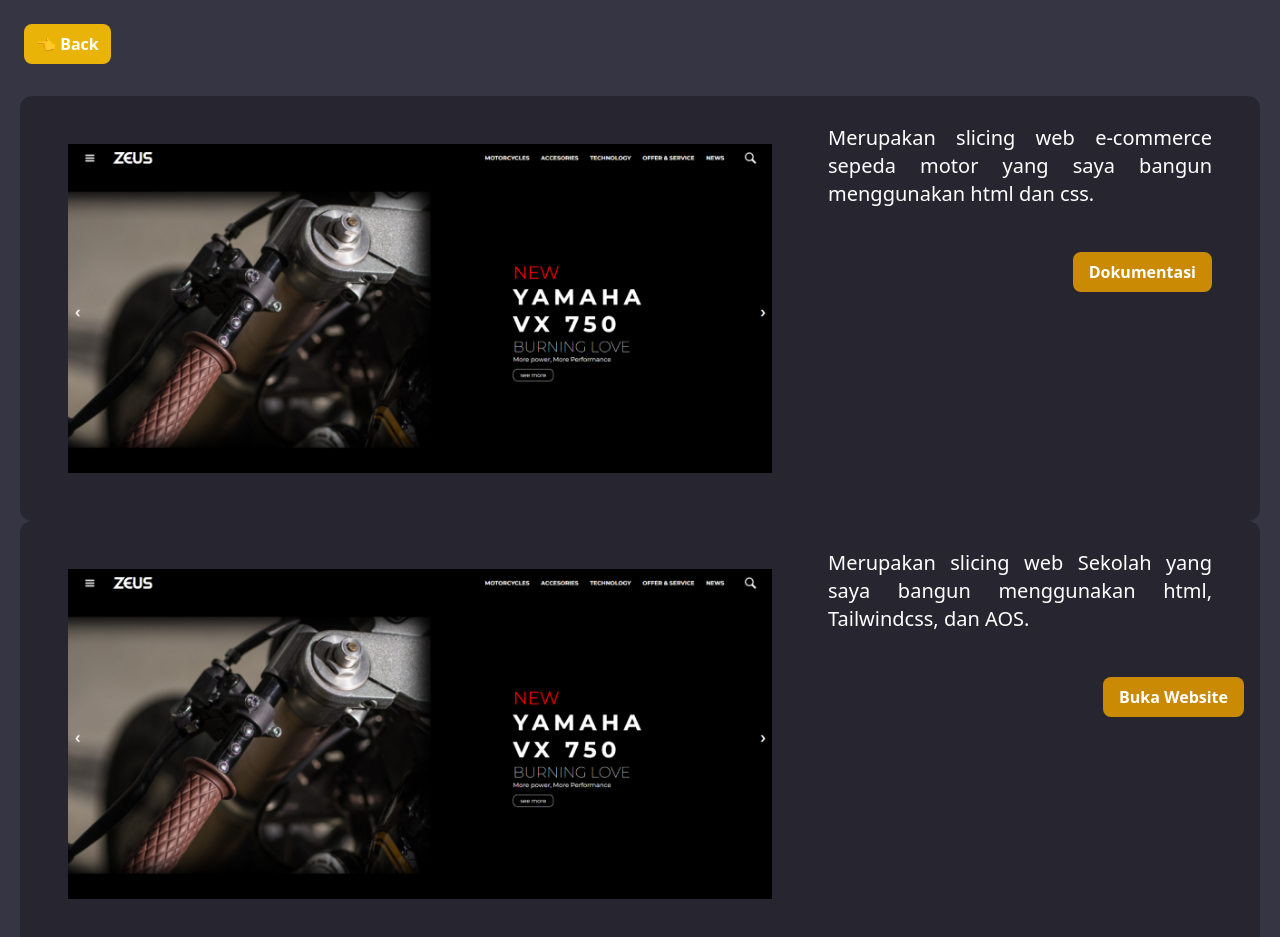
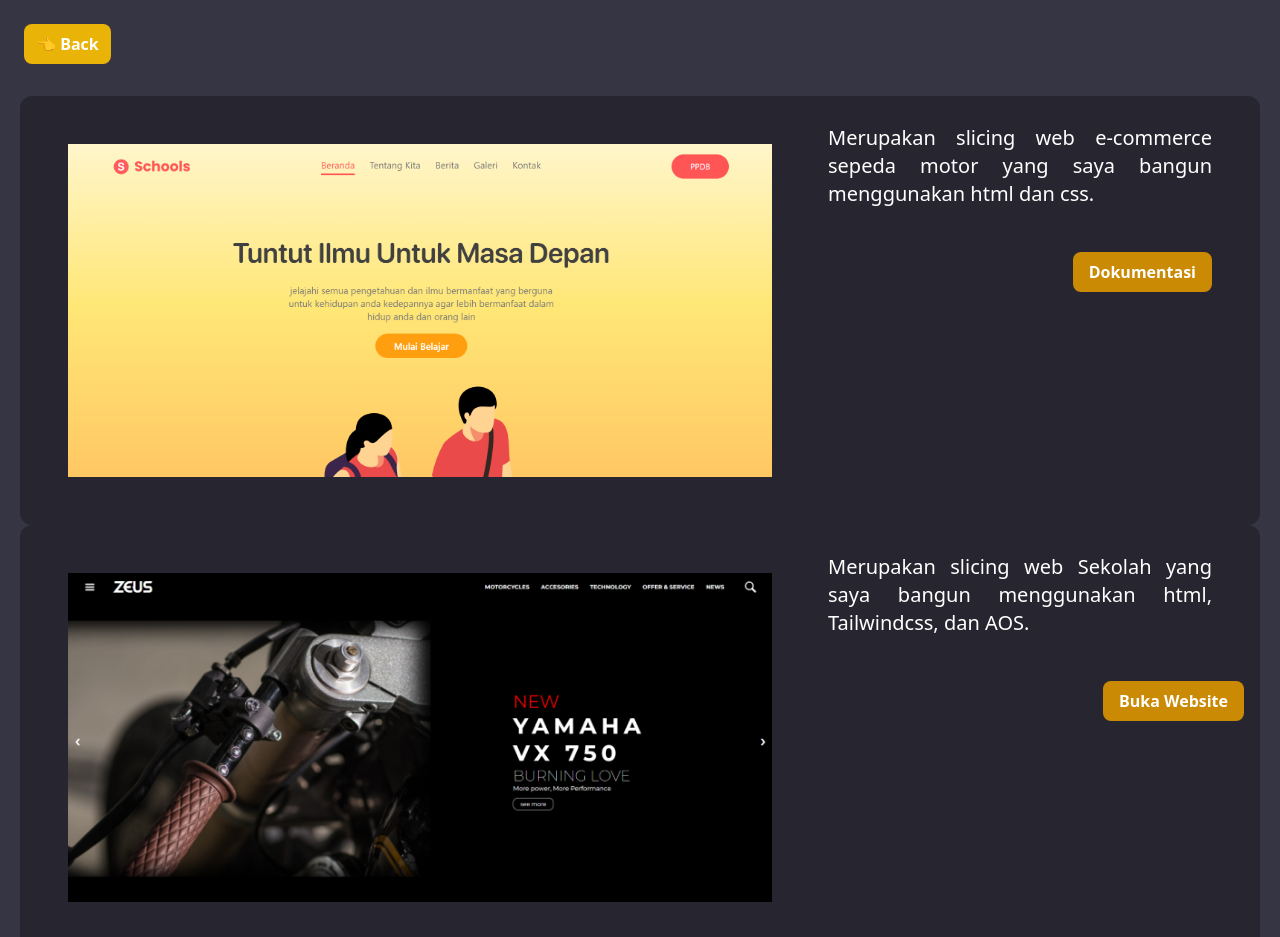
Before and after one commit to AhmadRafif22/AhmadRafif22.github.io, a website: page project/slicing.html in a window 1280 px wide. Shown: the top 937 px of the page. Drawn offline with Linux system fonts and the light colour scheme.

Commit message:
update image slicing

```diff
--- a/project/slicing.html
+++ b/project/slicing.html
@@ -17,7 +17,7 @@
     <section class="p-5">
         <div class="flex bg-[#272630] rounded-xl p-4 max-md:flex-wrap">
             <div class="">
-                <img src="img/zeus.png" class="min-w-[60vw] p-8" width="500vw">
+                <img src="img/school-slicing.png" class="min-w-[60vw] p-8" width="500vw">
             </div>
             <div class="max-md:mt-6 mx-auto">
                 <p class="max-sm:text-xs text-xl max-sm:py-0 py-3 max-w-[70vw] max-sm:p-1 p-6 pr-8 text-justify">
```
